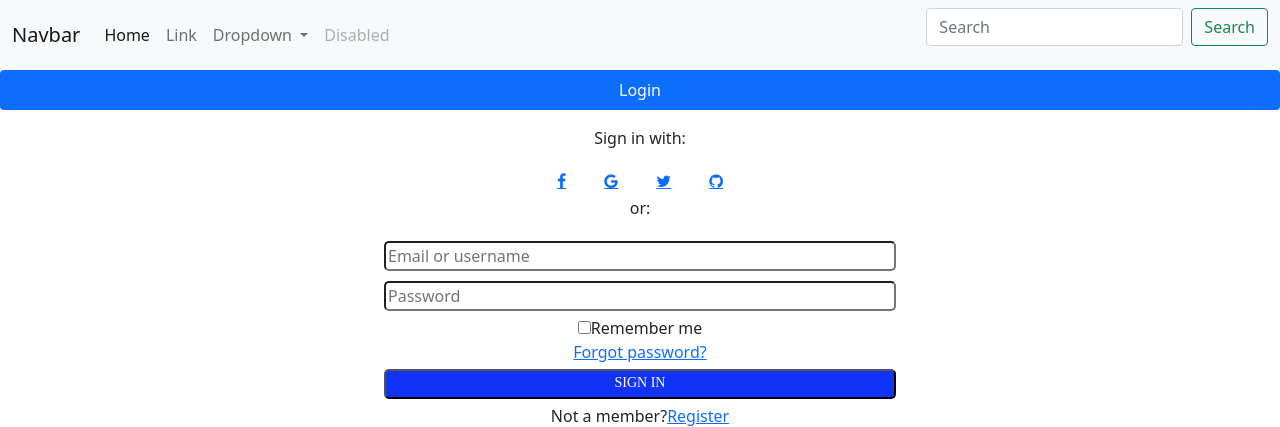
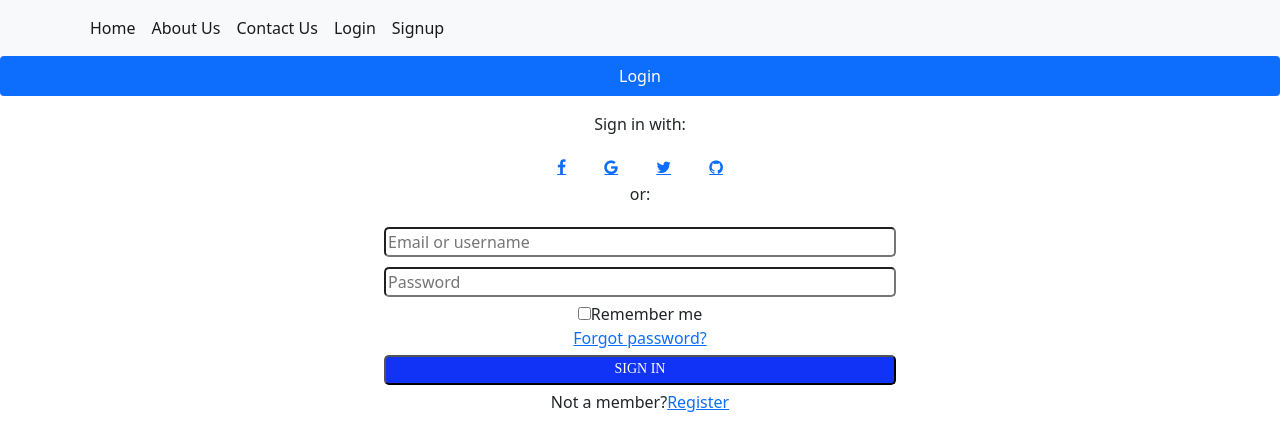
Before and after one commit to shubhamskq/User-login, a PHP site: page /Shubham/index.php in a window 1280 px wide. Shown: the top 427 px of the page. Run offline with PHP 8.4, Linux system fonts and the light colour scheme.

Commit message:
Update header.php

```diff
--- a/web1/include/header.php
+++ b/web1/include/header.php
@@ -6,12 +6,14 @@
 
 <head>
 
-    <link href="https://cdn.jsdelivr.net/npm/bootstrap@5.0.2/dist/css/bootstrap.min.css" rel="stylesheet" integrity="sha384-EVSTQN3/azprG1Anm3QDgpJLIm9Nao0Yz1ztcQTwFspd3yD65VohhpuuCOmLASjC" crossorigin="anonymous">
+    <link href="https://cdn.jsdelivr.net/npm/bootstrap@5.0.2/dist/css/bootstrap.min.css" rel="stylesheet"
+        integrity="sha384-EVSTQN3/azprG1Anm3QDgpJLIm9Nao0Yz1ztcQTwFspd3yD65VohhpuuCOmLASjC" crossorigin="anonymous">
 
     <link rel="stylesheet" href="https://cdn.jsdelivr.net/npm/bootstrap-icons@1.10.5/font/bootstrap-icons.css">
     <link rel="stylesheet" href="<?php echo base_url('assets/css/style.css') ?>">
 
-    <script src="https://cdn.jsdelivr.net/npm/bootstrap@5.0.2/dist/js/bootstrap.bundle.min.js" integrity="sha384-MrcW6ZMFYlzcLA8Nl+NtUVF0sA7MsXsP1UyJoMp4YLEuNSfAP+JcXn/tWtIaxVXM" crossorigin="anonymous">
+    <script src="https://cdn.jsdelivr.net/npm/bootstrap@5.0.2/dist/js/bootstrap.bundle.min.js"
+        integrity="sha384-MrcW6ZMFYlzcLA8Nl+NtUVF0sA7MsXsP1UyJoMp4YLEuNSfAP+JcXn/tWtIaxVXM" crossorigin="anonymous">
     </script>
 </head>
 
@@ -21,40 +23,38 @@
 <header>
 
     <nav class="navbar navbar-expand-lg navbar-light bg-light">
-        <div class="container-fluid">
-            <a class="navbar-brand" href="#">Navbar</a>
-            <button class="navbar-toggler" type="button" data-bs-toggle="collapse" data-bs-target="#navbarSupportedContent" aria-controls="navbarSupportedContent" aria-expanded="false" aria-label="Toggle navigation">
-                <span class="navbar-toggler-icon"></span>
+        <div class="container">
+            <button class="navbar-toggler" type="button" data-bs-toggle="collapse"
+                data-bs-target="#navbarSupportedContent" aria-controls="navbarSupportedContent" aria-expanded="false"
+                aria-label="Toggle navigationz
+                <span class=" navbar-toggler-icon"></span>
             </button>
             <div class="collapse navbar-collapse" id="navbarSupportedContent">
-                <ul class="navbar-nav me-auto mb-2 mb-lg-0">
+                <ul class="navbar-nav me-auto mb-2 ml-auto mb-lg-0">
                     <li class="nav-item">
-                        <a class="nav-link active" aria-current="page" href="#">Home</a>
+                        <a class="nav-link active" aria-current="page" href="<?= base_url() ?>">Home</a>
                     </li>
-                    <li class="nav-item">
-                        <a class="nav-link" href="#">Link</a>
+                    <li>
+                        <a class="nav-link active" aria-current="page" href="<?= base_url('about.php') ?>">About Us</a>
                     </li>
-                    <li class="nav-item dropdown">
-                        <a class="nav-link dropdown-toggle" href="#" id="navbarDropdown" role="button" data-bs-toggle="dropdown" aria-expanded="false">
-                            Dropdown
-                        </a>
-                        <ul class="dropdown-menu" aria-labelledby="navbarDropdown">
-                            <li><a class="dropdown-item" href="#">Action</a></li>
-                            <li><a class="dropdown-item" href="#">Another action</a></li>
-                            <li>
-                                <hr class="dropdown-divider">
-                            </li>
-                            <li><a class="dropdown-item" href="#">Something else here</a></li>
-                        </ul>
+
+                    <li>
+                        <a class="nav-link active" aria-current="page" href="<?= base_url('contact.php') ?>">Contact
+                            Us</a>
                     </li>
-                    <li class="nav-item">
-                        <a class="nav-link disabled" href="#" tabindex="-1" aria-disabled="true">Disabled</a>
+                    <!-- login & registration --->
+                    <li>
+                        <a class="nav-link active" aria-current="page" href="<?= base_url('login.php') ?>">Login</a>
                     </li>
+                    <li>
+                        <a class="nav-link active" aria-current="page"
+                            href="<?= base_url('registration.php') ?>">Signup</a>
+                    </li>
+                    <!--// login & registration --->
+
+
                 </ul>
-                <form class="d-flex">
-                    <input class="form-control me-2" type="search" placeholder="Search" aria-label="Search">
-                    <button class="btn btn-outline-success" type="submit">Search</button>
-                </form>
+
             </div>
         </div>
     </nav>
```
